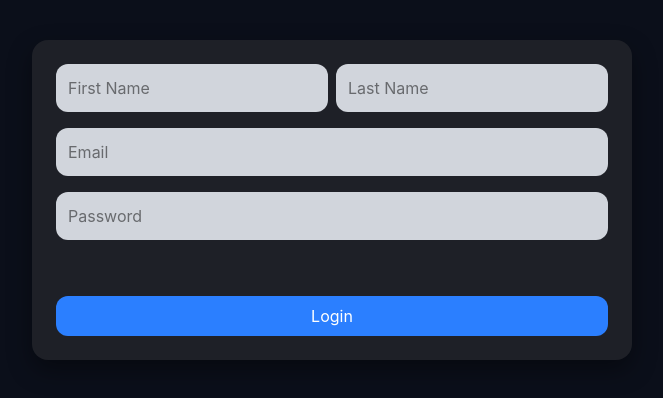
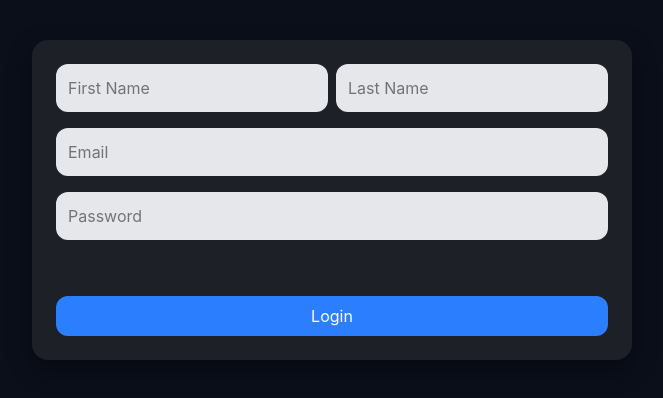
Before and after one commit to Mohd-Ammar-Qureshi/LifeOS-manager, a React (Vite) app: page / in a window 1280 px wide. Shown: the top 398 px of the page, without its empty margins (308-971 px from the left). Built offline with nearby package versions, Linux system fonts and the light colour scheme.

Commit message:
login data store in localstore

```diff
--- a/index.html
+++ b/index.html
@@ -4,7 +4,7 @@
     <meta charset="UTF-8" />
     <link rel="icon" type="image/svg+xml" href="/favicon.svg" />
     <meta name="viewport" content="width=device-width, initial-scale=1.0" />
-    <script>
+    <!-- <script>
   const savedTheme = localStorage.getItem("theme");
 
   if (
@@ -14,7 +14,7 @@
   ) {
     document.documentElement.classList.add("dark");
   }
-</script>
+</script> -->
     <title>lifeos</title>
   </head>
   <body>
--- a/src/App.jsx
+++ b/src/App.jsx
@@ -10,6 +10,30 @@ function App() {
   const [fname, setfname] = useState("");
   const [lname, setlname] = useState("");
   const [email, setemail] = useState("");
+
+  useEffect(() => {
+    const fname = JSON.parse(localStorage.getItem("fname"));
+    if (fname) setfname(fname);
+  }, []);
+  useEffect(() => {
+    localStorage.setItem("fname", JSON.stringify(fname));
+  }, [fname]);
+
+  useEffect(() => {
+    const lname = JSON.parse(localStorage.getItem("lname"));
+    if (lname) setlname(lname);
+  }, []);
+  useEffect(() => {
+    localStorage.setItem("lname", JSON.stringify(lname));
+  }, [lname]);
+
+  useEffect(() => {
+    const email = JSON.parse(localStorage.getItem("email"));
+    if (email) setemail(email);
+  }, []);
+  useEffect(() => {
+    localStorage.setItem("email", JSON.stringify(email));
+  }, [email]);
 
   const [IsLoggedIn, setIsLoggedIn] = useState(false);
   useEffect(() => {
--- a/src/component/Login.jsx
+++ b/src/component/Login.jsx
@@ -27,13 +27,13 @@ const Login = ({
       <div className="flex mb-auto mt-10 flex-col gap-4 p-6 rounded-2xl  dark:bg-[#1e2027] shadow-[0_10px_25px_rgba(0,0,0,0.4)]">
         <div className="flex gap-2">
           <input
-            className="w-full p-3 rounded-xl bg-gray-100 dark:bg-gray-300"
+            className="w-full p-3 rounded-xl bg-gray-100 dark:bg-gray-200"
             type="name"
             placeholder="First Name"
             onChange={(e) => setfname(e.target.value)}
           />
           <input
-            className="w-full p-3 rounded-xl bg-gray-100 dark:bg-gray-300"
+            className="w-full p-3 rounded-xl bg-gray-100 dark:bg-gray-200"
             type="name"
             placeholder="Last Name"
             onChange={(e) => setlname(e.target.value)}
@@ -41,13 +41,13 @@ const Login = ({
         </div>
 
         <input
-          className="w-full p-3 rounded-xl bg-gray-100 dark:bg-gray-300 "
+          className="w-full p-3 rounded-xl bg-gray-100 dark:bg-gray-200 "
           type="email"
           placeholder="Email"
           onChange={(e) => setemail(e.target.value)}
         />
         <input
-          className="w-full p-3 rounded-xl bg-gray-100 dark:bg-gray-300"
+          className="w-full p-3 rounded-xl bg-gray-100 dark:bg-gray-200"
           type="password"
           placeholder="Password"
           onChange={(e) => setPassword(e.target.value)}
```
